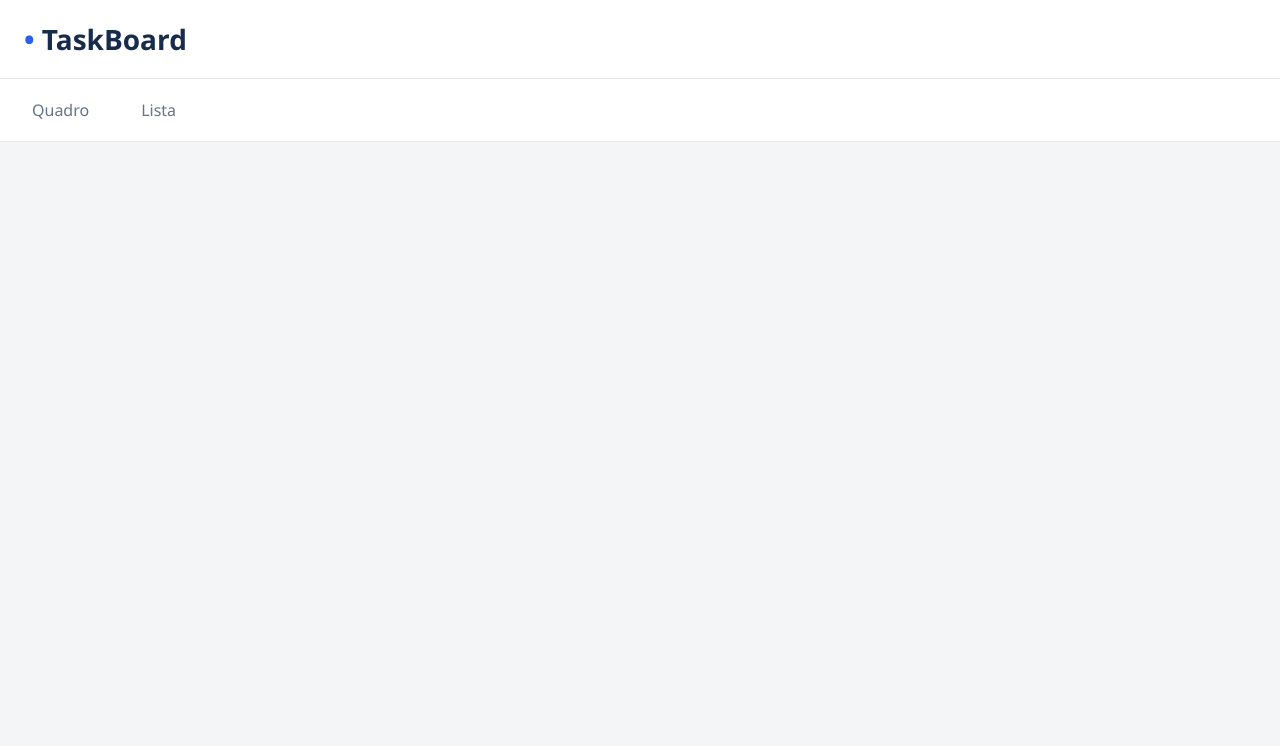
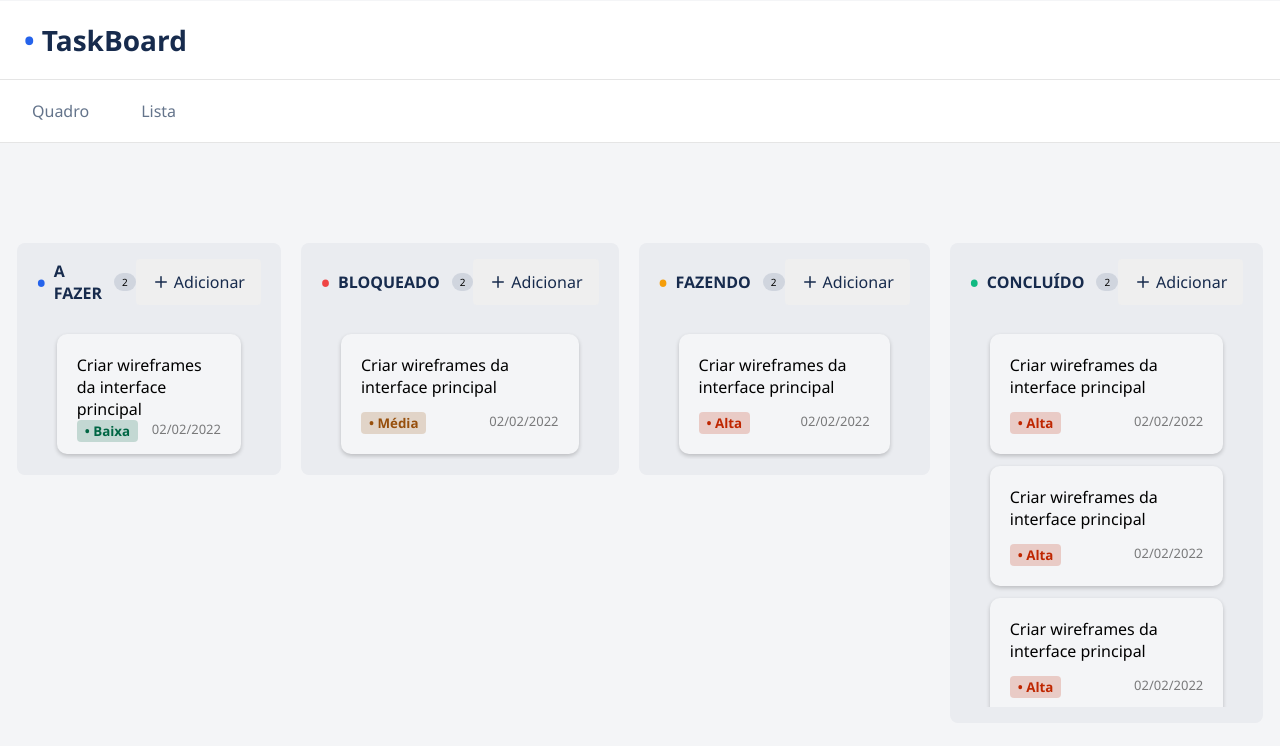
Before and after one commit to Matvops/simple-taskboard, a React (Vite) app: page / in a window 1280 px wide. Shown: the top 746 px of the page. Built offline with nearby package versions, Linux system fonts and the light colour scheme.

Commit message:
Feat: Adiciona steps ao app

```diff
--- a/src/App.tsx
+++ b/src/App.tsx
@@ -2,12 +2,17 @@
 import './styles/theme.css';
 import './styles/global.css';
 import { Header } from './components/Header';
+import { Steps } from './components/Steps';
 
 export const App = () => {
 
   return (
     <>
-      <Header />
+      <div style={{minHeight: '99vh', marginTop: '1px'}}>
+        <Header />
+
+        <Steps />
+      </div>
     </>
   );
 }
```
